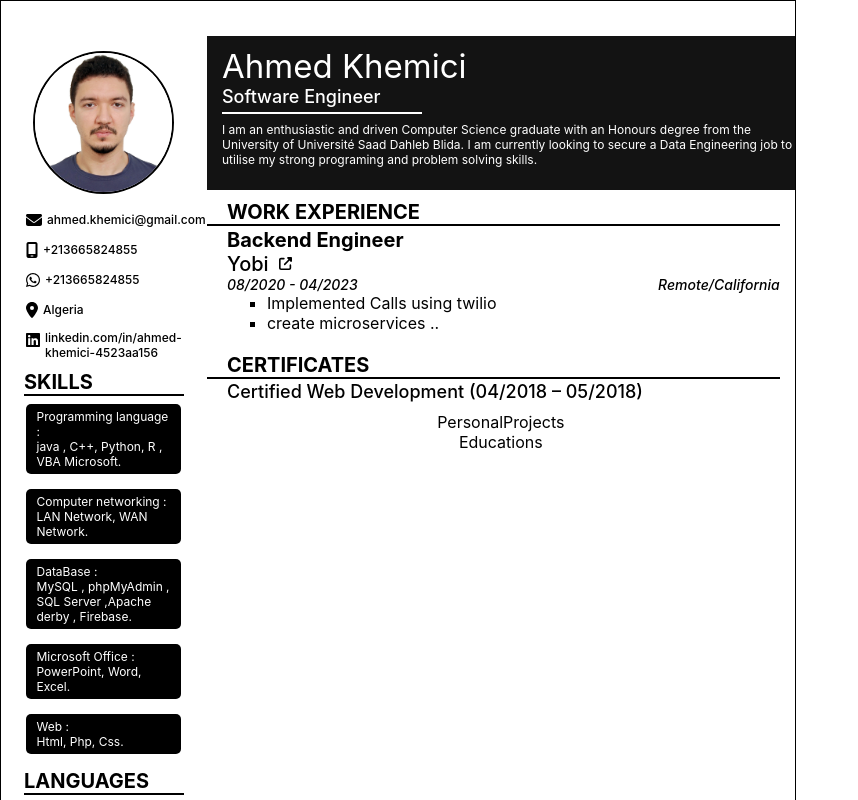
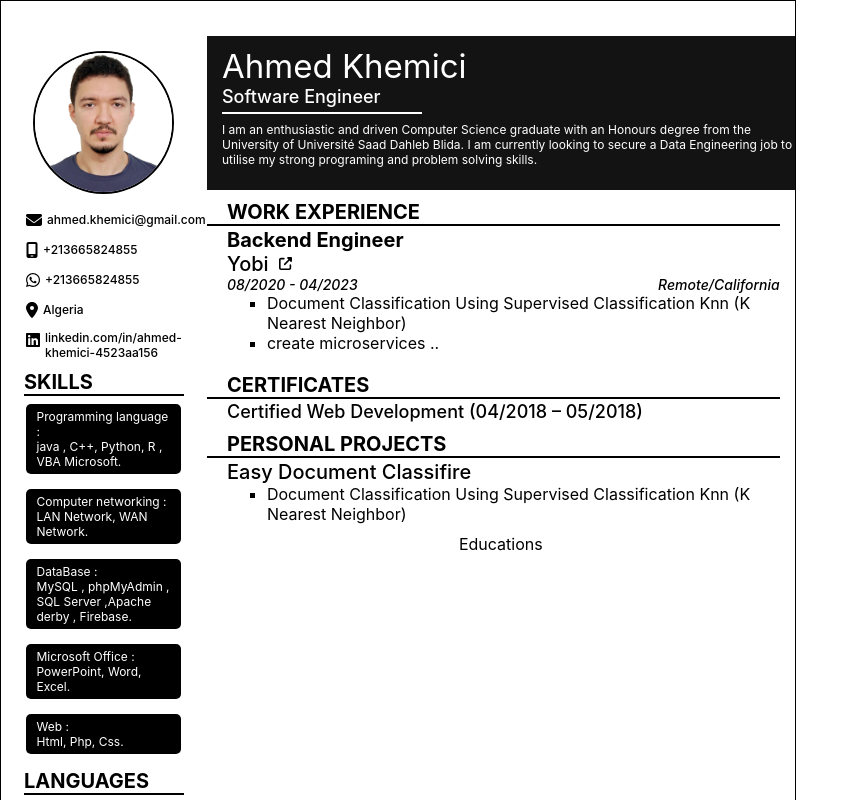
Before and after one commit to AhmedKhemici/cv_maker, a React (Create React App) app: page / in a window 1280 px wide. Shown: the top 800 px of the page, without its empty margins (0-858 px from the left). Built offline with nearby package versions, Linux system fonts and the light colour scheme.

Commit message:
personal project

```diff
--- a/src/App.js
+++ b/src/App.js
@@ -88,7 +88,7 @@ const App = () => {
           "date":"08/2020 - 04/2023",
           "location":"Remote/California",
           "points":[
-            "Implemented Calls using twilio",
+            "Document Classification Using Supervised Classification Knn (K Nearest Neighbor)",
             "create microservices .."
           ]
         },
--- a/src/Components/MainContent/Experiences/Experiences.css
+++ b/src/Components/MainContent/Experiences/Experiences.css
@@ -22,10 +22,12 @@
     margin-left: 20px;
     text-align: left;
 }
+
 .experiences__experienceJobTitle{
     font-size: 20px;
     font-weight: bold
 }
+
 .experiences__experienceCompany{
     display: flex;
 }
@@ -48,10 +50,9 @@
     font-style: italic;
     font-weight: 500;
 }
+
 .experiences__experiencePoints{
     margin-bottom: 15px;
-    width: 520px;
-
 }
 
 .experiences__experiencePoints>ul{
@@ -59,6 +60,6 @@
     list-style: square;
 }
 
-.experiences__experiencePoints>ul>li>span{
+.experiences__experiencePoints>ul>li>{
     width: 520px;
 }
--- a/src/Components/MainContent/PersonalProjects/PersonalProjects.css
+++ b/src/Components/MainContent/PersonalProjects/PersonalProjects.css
@@ -1,3 +1,35 @@
 .PersonalProjects{
+    margin: 10px 15px 10px 0;
+}
 
+.PersonalProjects>hr{
+    margin-top: 0;
+    margin-bottom: 2px;
+    height: 2px;
+    background-color: black;
+    border: 0px;
 }
+
+.personalProjects__project{
+    margin-left: 20px;
+    text-align: left;
+}
+
+.personalProjects__title{
+    margin-left: 20px;
+    text-align: left;
+    display: block;
+    font-size: 20px;
+    font-weight: bold
+}
+
+.personalProjects__projectName{
+    margin-right: 10px;
+    font-size: 20px;
+    font-weight: 500;
+}
+
+.personalProjects__projectPoints>ul{
+    margin: 0;
+    list-style: square;
+}
--- a/src/Components/MainContent/PersonalProjects/PersonalProjects.js
+++ b/src/Components/MainContent/PersonalProjects/PersonalProjects.js
@@ -1,9 +1,28 @@
 import './PersonalProjects.css'
 
-const PersonalProjects = () => {
+const PersonalProjects = (props) => {
+  const personalProjects = props.personal_projects.map(personal_project => {
+    return (<div className="personalProjects__project">
+      <div className="personalProjects__projectName">
+        {personal_project.name}
+      </div>
+      <div className="personalProjects__projectPoints">
+      <ul>
+        {personal_project.points.map(point => {
+          return <li>
+            {point}
+          </li>
+        })}
+      </ul>
+      </div>
+    </div>
+    )
+  })
   return (
     <div className='PersonalProjects'>
-      PersonalProjects
+      <div className="personalProjects__title">PERSONAL PROJECTS</div>
+      <hr/>
+      {personalProjects}
     </div>
   )
 }
```
